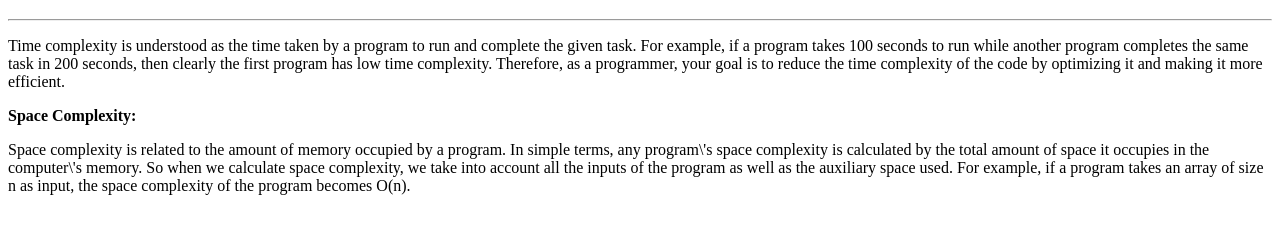
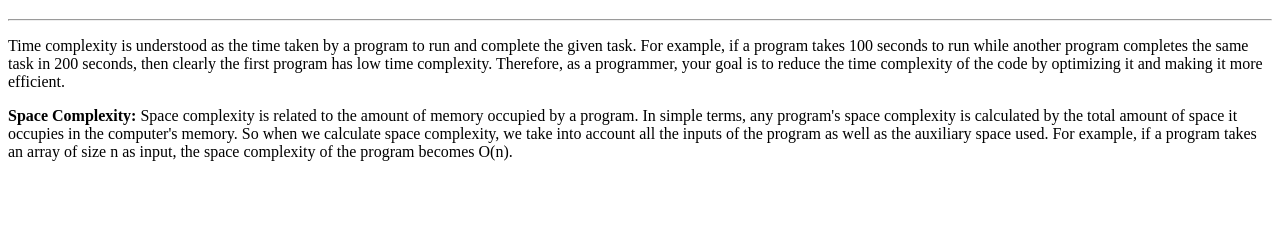
Before and after one commit to acciojob/time-and-space-complexity-rajprince320, a website: page main.html in a window 1280 px wide. Shown: the part 61-294 px from the top of the page. Drawn offline with Linux system fonts and the light colour scheme.

Commit message:
created a submission

```diff
--- a/main.html
+++ b/main.html
@@ -11,7 +11,7 @@
 		<h1>Time and Space Complexity</h1>
 		<hr>
 	<p>Time complexity is understood as the time taken by a program to run and complete the given task. For example, if a program takes 100 seconds to run while another program completes the same task in 200 seconds, then clearly the first program has low time complexity. Therefore, as a programmer, your goal is to reduce the time complexity of the code by optimizing it and making it more efficient.</p>
-		<b>Space Complexity:</b><p> Space complexity is related to the amount of memory occupied by a program. In simple terms, any program\'s space complexity is calculated by the total amount of space it occupies in the computer\'s memory. So when we calculate space complexity, we take into account all the inputs of the program as well as the auxiliary space used. For example, if a program takes an array of size n as input, the space complexity of the program becomes O(n).</p>
+		<p><b>Space Complexity:</b> Space complexity is related to the amount of memory occupied by a program. In simple terms, any program's space complexity is calculated by the total amount of space it occupies in the computer's memory. So when we calculate space complexity, we take into account all the inputs of the program as well as the auxiliary space used. For example, if a program takes an array of size n as input, the space complexity of the program becomes O(n).</p>
 		<script type="text/javascript" src="./script.js">
 </script>
 
```
